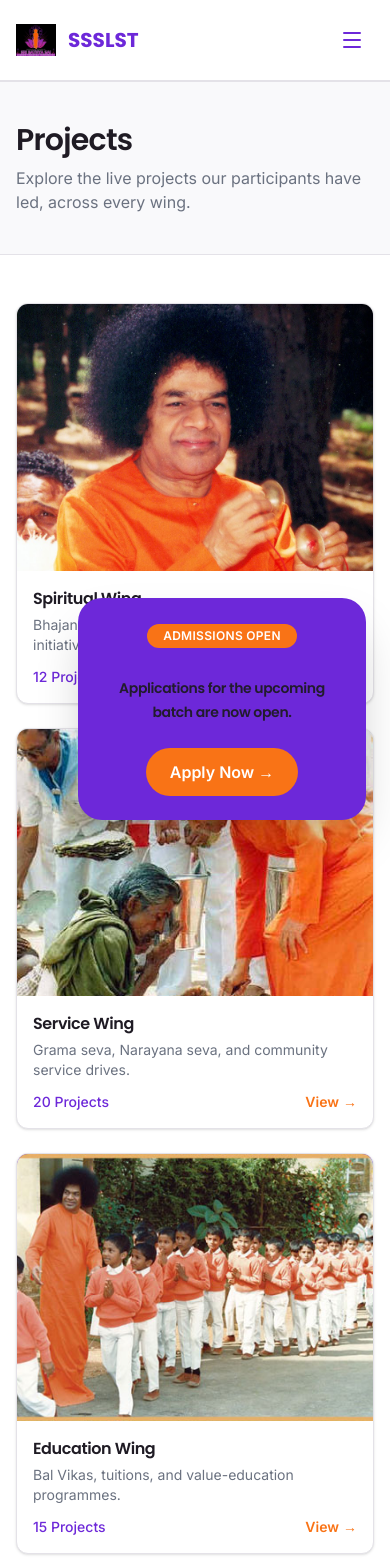
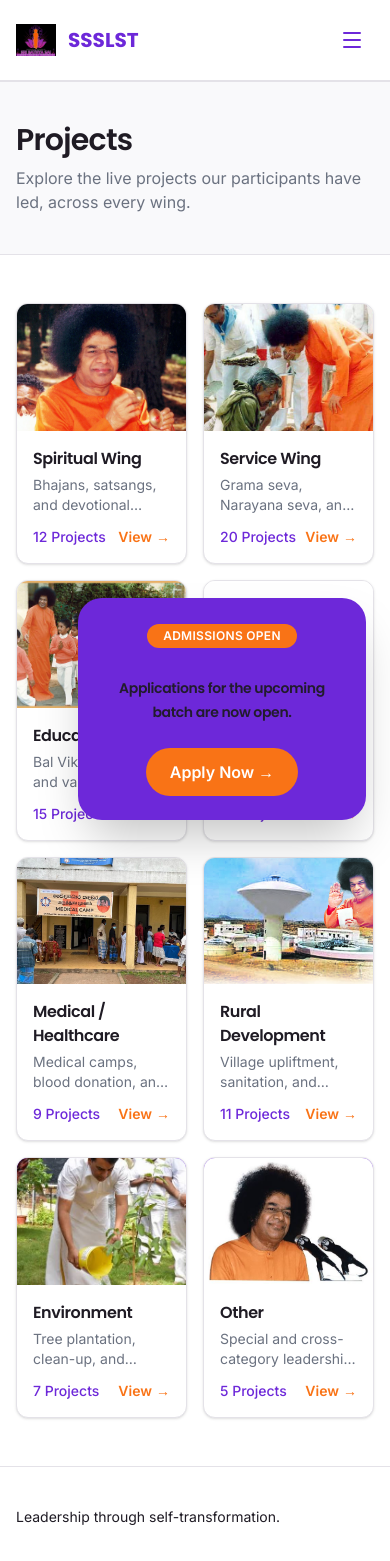
Before and after one commit to andholemoksha/SSSLST_Website, a React (Vite) app in the folder frontend/: page /projects in a window 390 px wide. Shown: the top 1561 px of the page. Built offline with nearby package versions, Linux system fonts and the light colour scheme.

Commit message:
Refine reusable card layout wrappers

```diff
--- a/frontend/src/features/projects/components/CategoryCard.jsx
+++ b/frontend/src/features/projects/components/CategoryCard.jsx
@@ -14,6 +14,7 @@ export function CategoryCard({ category }) {
       description={description}
       image={image}
       meta={`${count} ${projectsContent.countNoun}`}
+      className="w-full sm:w-60"
     />
   );
 }
--- a/frontend/src/features/projects/components/CategoryGrid.jsx
+++ b/frontend/src/features/projects/components/CategoryGrid.jsx
@@ -1,5 +1,4 @@
 import { Loader } from "@/components/ui/loader";
-import { CardGrid } from "@/components/ui/card-grid";
 import { useProjectCategories } from "@/features/projects/hooks/useProjectCategories";
 import { CategoryCard } from "@/features/projects/components/CategoryCard";
 import { projectsContent } from "@/content/projects";
@@ -24,10 +23,10 @@ export function CategoryGrid() {
   }
 
   return (
-    <CardGrid>
+    <div className="grid grid-cols-2 gap-4 sm:flex sm:flex-wrap sm:gap-6">
       {categories.map((category) => (
         <CategoryCard key={category.slug} category={category} />
       ))}
-    </CardGrid>
+    </div>
   );
 }
--- a/frontend/src/features/samithi/components/ActivityCard.jsx
+++ b/frontend/src/features/samithi/components/ActivityCard.jsx
@@ -23,7 +23,7 @@ export function ActivityCard({ sectionSlug, activity }) {
       to={`/programme/samithi-connect/${sectionSlug}/${slug}`}
       title={name}
       initials={initials(name)}
-      className="w-60 shrink-0 snap-start"
+      className="w-40 shrink-0 snap-start sm:w-60"
     />
   );
 }
```
